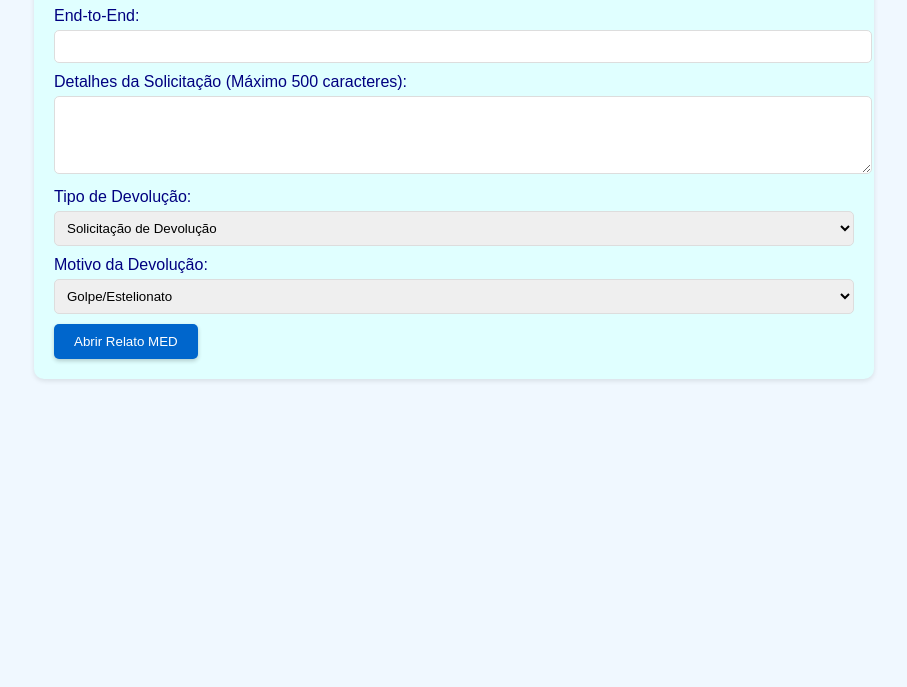
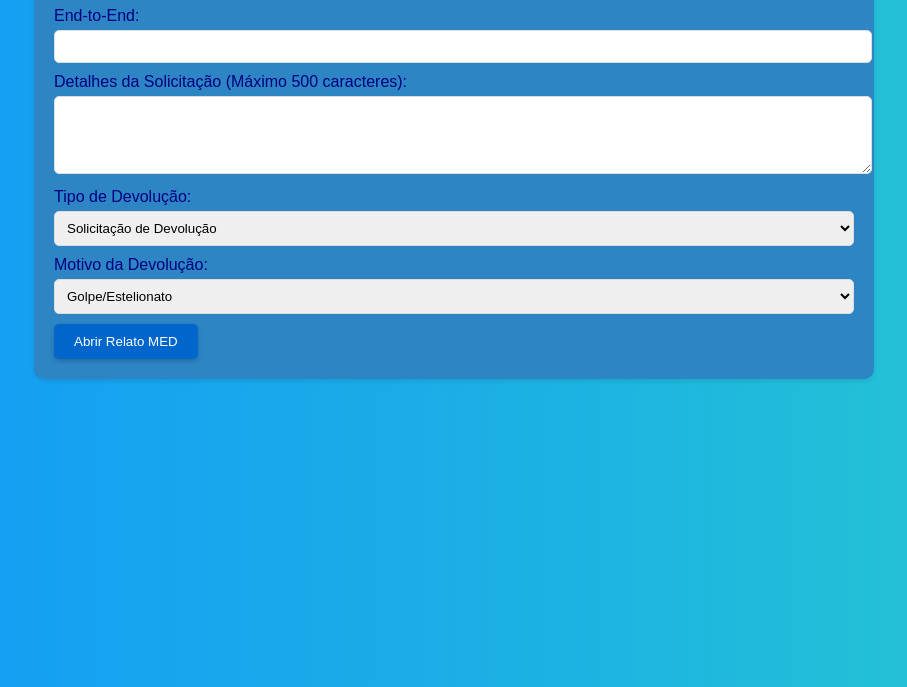
Before and after one commit to JoaoAdmilton/aberturamultiplaMED, a plain HTML site: page index.html in a window 1280 px wide. Shown: the part 113-800 px from the top of the page, without its empty margins (186-1093 px from the left). Drawn offline with Linux system fonts and the light colour scheme.

Commit message:
alteração de estilo

```diff
--- a/style.css
+++ b/style.css
@@ -2,7 +2,7 @@ body {
     font-family: Arial, sans-serif;
     margin: 0;
     padding: 0;
-    background-color: #f0f8ff; /* Azul claro de fundo */
+    background-image: linear-gradient(to right , #129AF8, #1BAEE6, #26C8D0)
 }
 
 .container {
@@ -10,7 +10,7 @@ body {
     max-width: 800px;
     margin: 20px auto;
     padding: 20px;
-    background-color: #e0ffff; /* Azul claro de fundo da caixa */
+   background-color: #2d85c4;
     border-radius: 10px; /* Bordas arredondadas */
     box-shadow: 0 2px 5px rgba(0, 0, 0, 0.1);
 }
```
